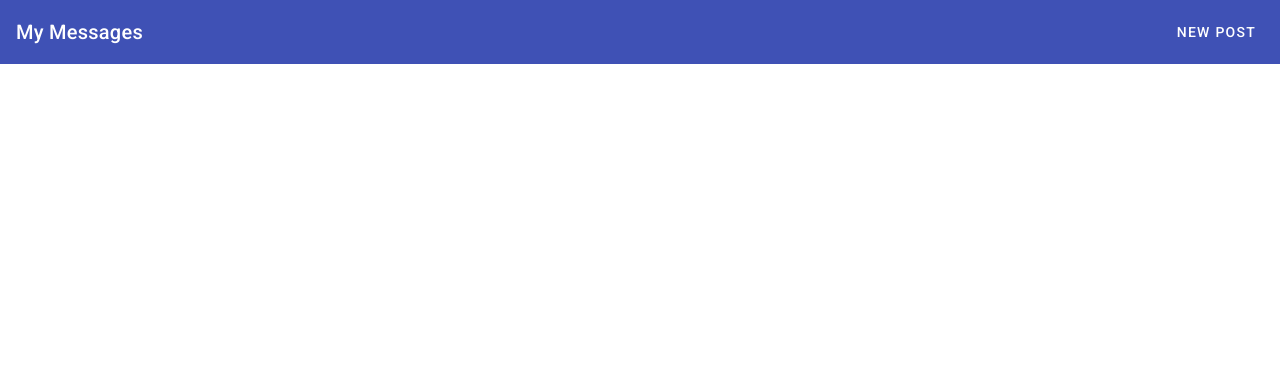
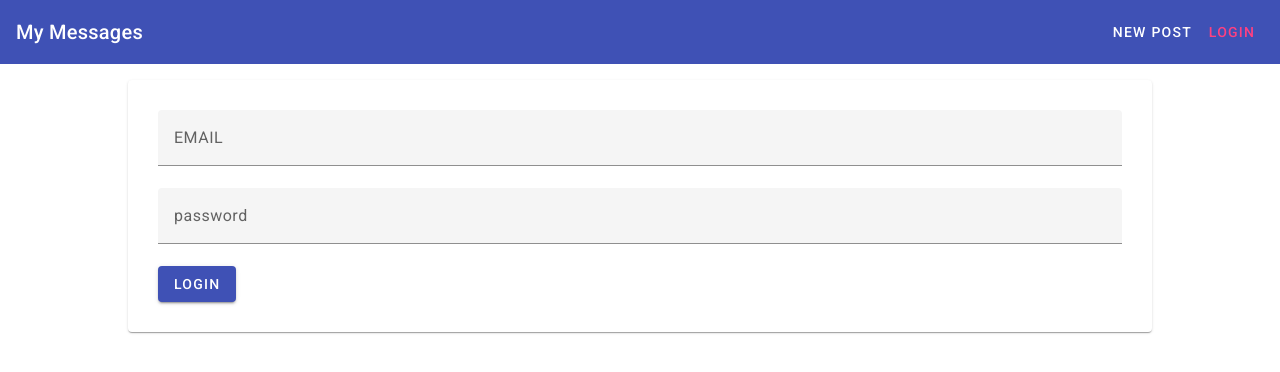
Before and after one commit to irenejoy15/mean, an Angular app: page /login in a window 1280 px wide. Before the commit this address led to /. Shown: the top 372 px of the page. Built offline with nearby package versions, Linux system fonts and the light colour scheme.

Commit message:
Adding Login Component

```diff
--- a/src/app/app-routing.module.ts
+++ b/src/app/app-routing.module.ts
@@ -3,11 +3,13 @@
 import { PostListComponent } from "./posts/post-list/post-list.component";
 import { PostCreateComponent } from "./posts/post-create/post-create.component";
 import { PostEditComponent } from "./posts/post-edit/post-edit.component";
+import { LoginComponent } from './auth/login/login.component';
 const routes : Routes= [
     {path:'', component: PostListComponent},
     {path:'create', component: PostCreateComponent},
     {path:'edit/:postId', component: PostCreateComponent},
-    {path:'test/edit/:postId', component:PostEditComponent}
+    {path:'test/edit/:postId', component:PostEditComponent},
+    {path:'login',component:LoginComponent}
 ];
 
 @NgModule({
--- /dev/null
+++ b/src/app/auth/login/login.component.css
@@ -0,0 +1,12 @@
+
+mat-form-field,textarea{
+    width: 100%;
+}
+
+mat-spinner{
+    margin: auto;
+}
+
+mat-card{
+    padding: 30px;
+}
--- /dev/null
+++ b/src/app/auth/login/login.component.html
@@ -0,0 +1,29 @@
+<mat-card>
+    <mat-spinner *ngIf="isLoading"></mat-spinner>
+    <form *ngIf="!isLoading">
+        <mat-form-field>
+            <input
+                type="email"
+                matInput rows="6"
+                placeholder="EMAIL"
+            />
+            <mat-error *ngIf="">PLEASE ENTER A VALID EMAIL</mat-error>
+        </mat-form-field>
+        <mat-form-field>
+            <input
+                type="password"
+                matInput rows="6"
+                placeholder="password"
+            />
+            <mat-error *ngIf="">PLEASE ENTER A VALID PASSWORD</mat-error>
+        </mat-form-field>
+
+        <button
+            mat-raised-button
+            color="primary"
+            type ="submit"
+        >
+            LOGIN
+        </button>
+    </form>
+</mat-card>
--- /dev/null
+++ b/src/app/auth/login/login.component.ts
@@ -0,0 +1,9 @@
+import { Component } from '@angular/core';
+
+@Component({
+  templateUrl: './login.component.html',
+  styleUrls: ['./login.component.css']
+})
+export class LoginComponent{
+    isLoading = false;
+}
--- a/src/app/header/header.component.css
+++ b/src/app/header/header.component.css
@@ -15,3 +15,7 @@
 app-header a { color: white !important }
 a.mat-accent { color: #ff4081 !important }
 .mat-mdc-text-field-wrapper { background-color: transparent !important }
+
+ul{
+    display: flex;
+}
--- a/src/app/header/header.component.html
+++ b/src/app/header/header.component.html
@@ -5,5 +5,8 @@
         <li>
             <a mat-button routerLink="/create" routerLinkActive="mat-accent">NEW POST</a>
         </li>
+        <li>
+            <a mat-button routerLink="/login" routerLinkActive="mat-accent">LOGIN</a>
+        </li>
     </ul>
 </mat-toolbar>
```
Also changed, not shown: src/app/app.module.ts (+6 -2 lines).
